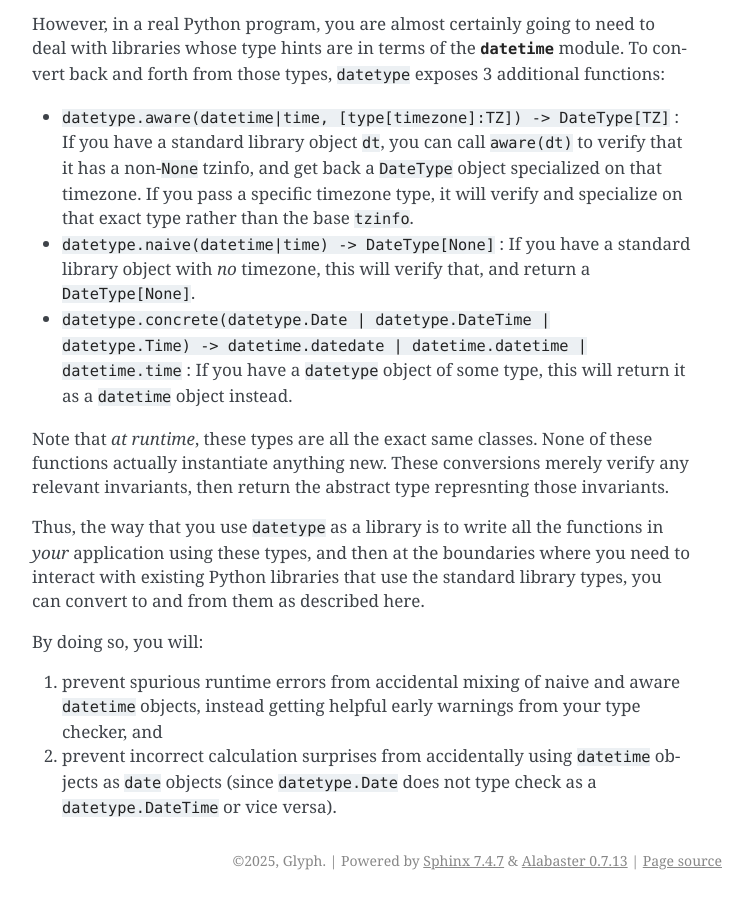
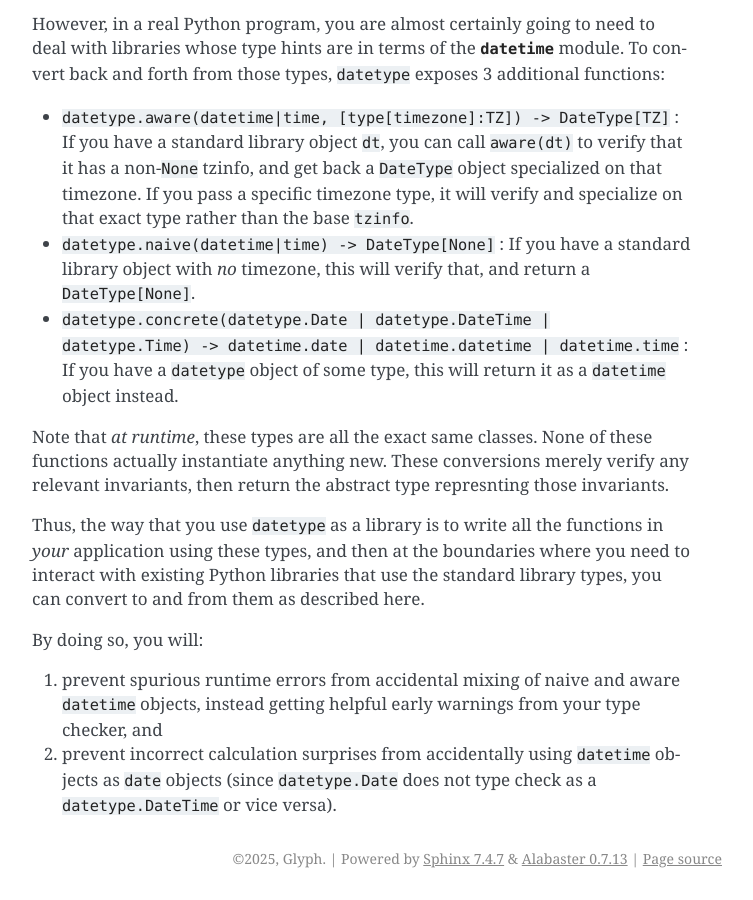
Before and after one commit to glyph/DateType, a Sphinx documentation site: the page built from docs/index.rst, in a window 1280 px wide and 900 px high, scrolled down 2540 px. Shown: the whole window, without its empty margins (388-1141 px from the left). Built offline with Sphinx 7.4.7, drawn with Linux system fonts in a browser that asks for light colours.

Commit message:
typo - datetime.datedate -> datetime.date

```diff
--- a/docs/index.rst
+++ b/docs/index.rst
@@ -116,7 +116,7 @@ However, in a real Python program, you are almost certainly going to need to dea
 
 - ``datetype.aware(datetime|time, [type[timezone]:TZ]) -> DateType[TZ]`` : If you have a standard library object ``dt``, you can call ``aware(dt)`` to verify that it has a non-``None`` tzinfo, and get back a ``DateType`` object specialized on that timezone.  If you pass a specific timezone type, it will verify and specialize on that exact type rather than the base ``tzinfo``.
 - ``datetype.naive(datetime|time) -> DateType[None]`` : If you have a standard library object with *no* timezone, this will verify that, and return a ``DateType[None]``.
-- ``datetype.concrete(datetype.Date | datetype.DateTime | datetype.Time) -> datetime.datedate | datetime.datetime | datetime.time`` : If you have a ``datetype`` object of some type, this will return it as a ``datetime`` object instead.
+- ``datetype.concrete(datetype.Date | datetype.DateTime | datetype.Time) -> datetime.date | datetime.datetime | datetime.time`` : If you have a ``datetype`` object of some type, this will return it as a ``datetime`` object instead.
 
 Note that *at runtime*, these types are all the exact same classes.  None of these functions actually instantiate anything new.  These conversions merely verify any relevant invariants, then return the abstract type represnting those invariants.
 
```
